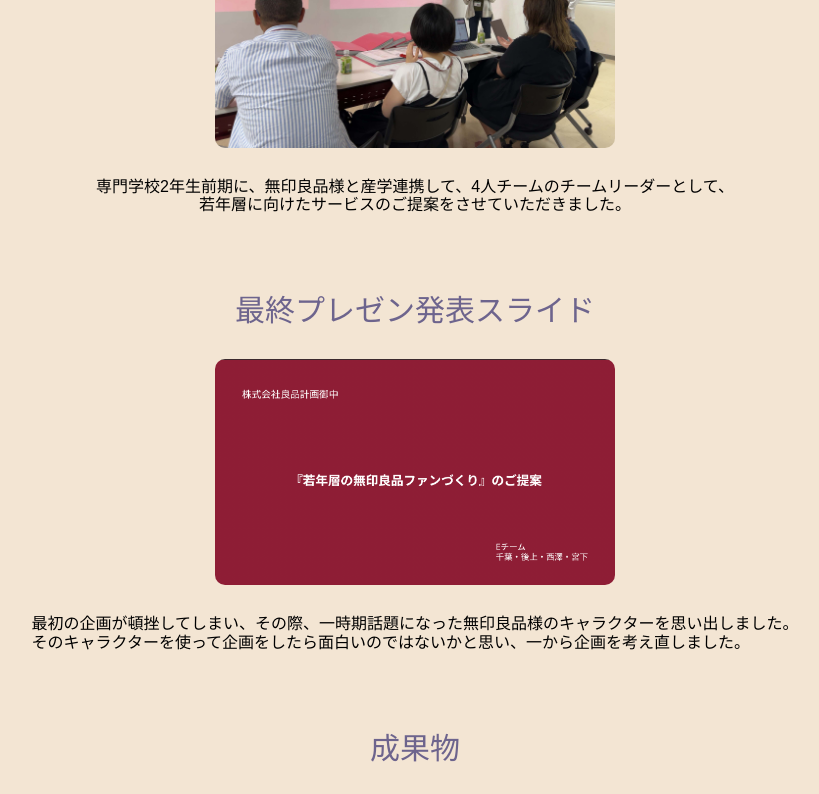
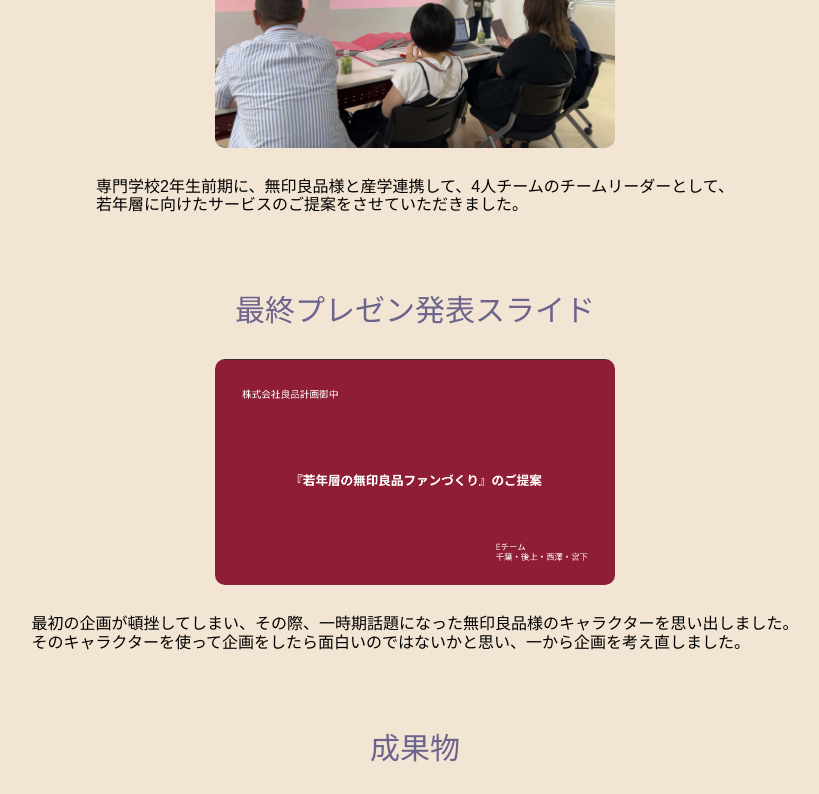
Before and after one commit to dcyurk/portforiosite, a plain HTML site: page muji_servise.html in a window 1280 px wide. Shown: the part 856-1650 px from the top of the page, without its empty margins (225-1044 px from the left). Drawn offline with Linux system fonts and the light colour scheme; grey boxes are pictures that could not be loaded.

Commit message:
inline left

```diff
--- a/muji_servise.html
+++ b/muji_servise.html
@@ -126,7 +126,7 @@
             </div>
             <!-- 概要 -->
             <div class="center marginTop30px yuuMinFont">
-                <p>専門学校2年生前期に、無印良品様と産学連携して、4人チームのチームリーダーとして、<br>若年層に向けたサービスのご提案をさせていただきました。</p>
+                <p class="inline left">専門学校2年生前期に、無印良品様と産学連携して、4人チームのチームリーダーとして、<br>若年層に向けたサービスのご提案をさせていただきました。</p>
             </div>
             <!-- ここまで概要 -->
             <!-- 最終プレゼン発表スライド -->
```
Also changed, not shown: bizenyaki.html (+1 -1 lines).
